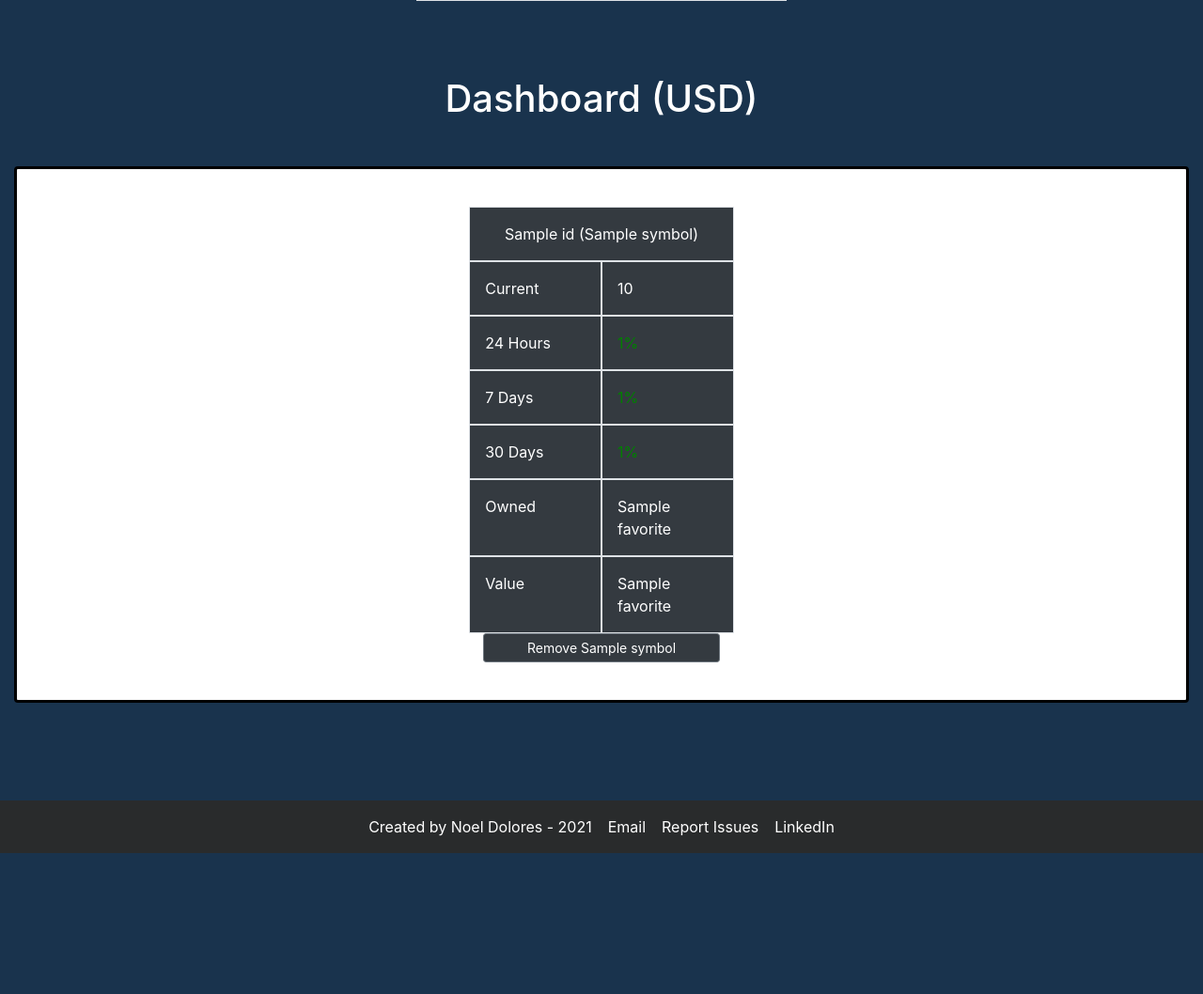
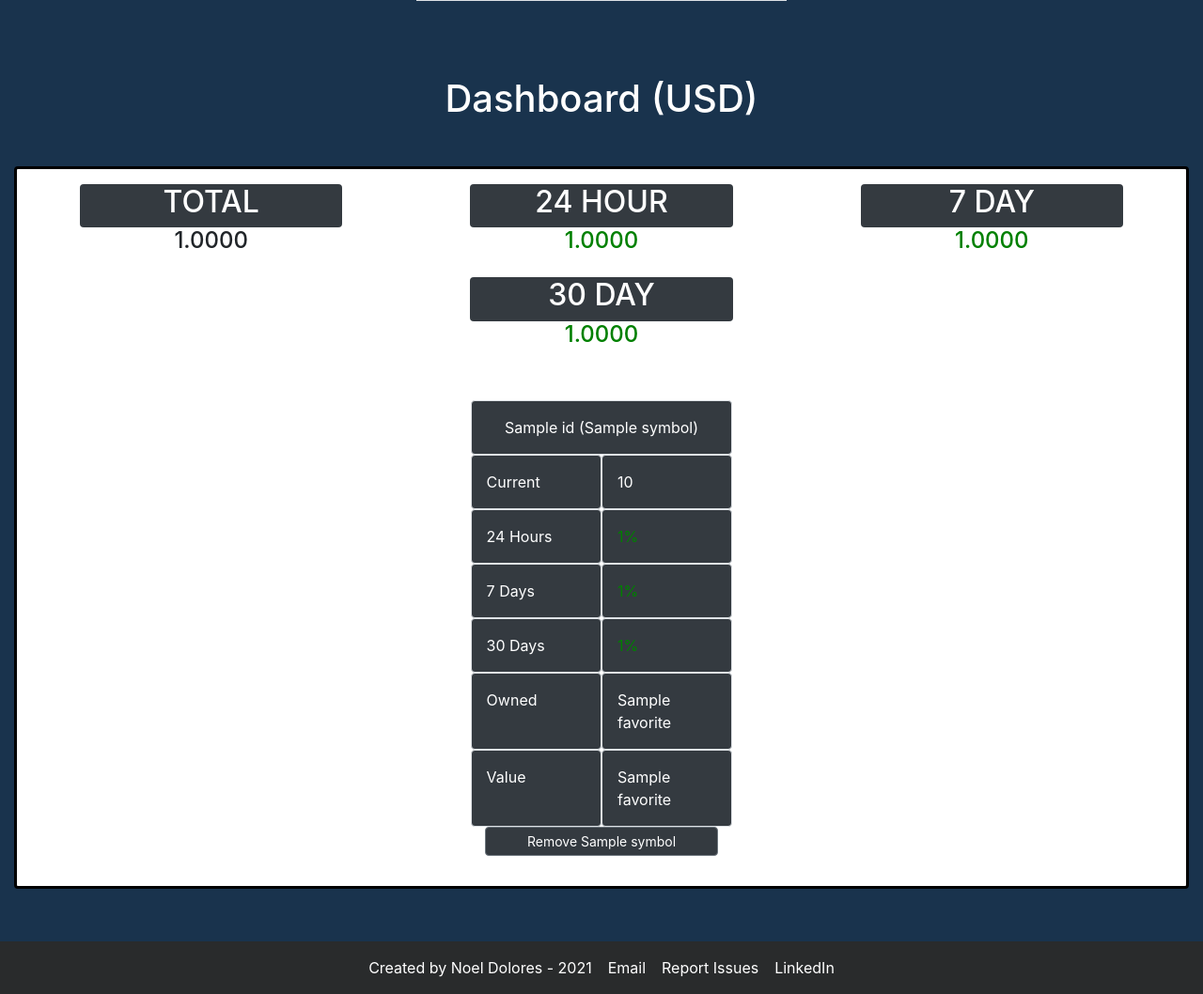
Before and after one commit to noeldolores/crypto_tracker, a Flask app: template website/templates/home.html in a window 1280 px wide. Shown: the part 393-1451 px from the top of the page at 94% size. Before the commit the page ends 1301 px from the top, so only its background shows below. Run offline with Flask 2, Linux system fonts and the light colour scheme; tables that the repository leaves empty hold one stand-in row (values such as "Sample post"); the template is opened without the code that fills it: values that come from a table or form of the project are taken from there, most other values are stand-ins (such as "Sample title", 1, 10 or a date in 2020); parts of the project's set-up code (start-up, migrations or seed data) failed here and were passed over; some libraries are stand-ins or nearby versions.

Commit message:
added tracking

```diff
--- a/website/auth.py
+++ b/website/auth.py
@@ -98,7 +98,8 @@ def signup():
             'netvalue':False
           }
         }
-        new_user = User(email=email, firstName=firstName, password=generate_password_hash(password1, method='sha256'), role="basic", settings=json.dumps(user_settings))
+        new_user = User(email=email, firstName=firstName, password=generate_password_hash(password1, method='sha256'), role="basic",
+                        settings=json.dumps(user_settings), value=0, change24h=0, change7d=0, change30d=0)
         db.session.add(new_user)
         db.session.commit()
         login_user(new_user, remember=True)
--- a/website/cache.py
+++ b/website/cache.py
@@ -19,8 +19,8 @@ def CurrencyCache_Query(query):
 
 
 def CurrencyCache_IdLookup(name=None, symbol=None):
-  coinSymbol_check = CurrencyCache.query.filter_by(coinSymbol=symbol.lower()).first()
-  coinName_check = CurrencyCache.query.filter_by(coinName=name.lower()).first()
+  coinSymbol_check = CurrencyCache.query.filter_by(coinSymbol=str(symbol).lower()).first()
+  coinName_check = CurrencyCache.query.filter_by(coinName=str(name).lower()).first()
 
   if coinSymbol_check:
     return coinSymbol_check
@@ -41,7 +41,7 @@ def CurrencyCache_Update(sql_coin, coin):
     db.session.commit()
     return True
   except Exception as e:
-    print(e)
+    print("CurrencyCache_Update ", e)
     return False
 
 
--- a/website/models.py
+++ b/website/models.py
@@ -14,6 +14,10 @@ class User(db.Model, UserMixin):
   password = db.Column(db.String(150))
   firstName = db.Column(db.String(150))
   settings = db.Column(JSON)
+  value = db.Column(DECIMAL(38,15))
+  change24h = db.Column(DECIMAL(16,4))
+  change7d = db.Column(DECIMAL(16,4))
+  change30d = db.Column(DECIMAL(16,4))
   currencies = db.relationship('Currency', backref=db.backref('user'))
 
   def get_reset_token(self, expires_sec=1800):
--- a/website/templates/home.html
+++ b/website/templates/home.html
@@ -27,30 +27,74 @@ $(document).ready(function(){
   <h1 align="center" class="text-white p-3">Dashboard ({{ settings['displaycurrency'] }})</h1>
   <br />
     {% if favorites != None %}
-    <div class="container-fluid p-2 mb-5 rounded custom-border" style="background-color:#ffffff">
+    <div class="container-fluid rounded custom-border" style="background-color:#ffffff">
+
+
+        <div class="row justify-content-around" style="margin:-1em; margin-bottom:-1em">
+
+          <div class="col-xs-6 col-sm-9 col-md-4 col-lg-5 col-xl-2 col-xxl-1" style="margin-bottom:-1em">
+            <div class="row justify-content-center bg-dark text-white rounded">
+              <h2>TOTAL</h2>
+            </div>
+            <div class="row justify-content-center">
+              <h4>{{ "{:.4f}".format(user.value) }}</h4>
+            </div>
+          </div>
+
+          <div class="col-xs-6 col-sm-9 col-md-4 col-lg-5 col-xl-2 col-xxl-1" style="margin-bottom:-1em">
+            <div class="row justify-content-center bg-dark text-white rounded">
+              <h2>24 HOUR</h2>
+            </div>
+            <div class="row justify-content-center num">
+              <h4>{{ "{:.4f}".format(user.change24h) }}</h4>
+            </div>
+          </div>
+
+          <div class="col-xs-6 col-sm-9 col-md-4 col-lg-5 col-xl-2 col-xxl-1" style="margin-bottom:-1em">
+            <div class="row justify-content-center bg-dark text-white rounded">
+              <h2>7 DAY</h2>
+            </div>
+            <div class="row justify-content-center num">
+              <h4>{{ "{:.4f}".format(user.change7d) }}</h4>
+            </div>
+          </div>
+
+          <div class="col-xs-6 col-sm-9 col-md-4 col-lg-5 col-xl-2 col-xxl-1">
+            <div class="row justify-content-center bg-dark text-white rounded">
+              <h2>30 DAY</h2>
+            </div>
+            <div class="row justify-content-center num">
+              <h4>{{ "{:.4f}".format(user.change30d) }}</h4>
+            </div>
+          </div>
+
+        </div>
+
+
+
       <div class="row justify-content-around">
       {%for i in range(0, favorites|length)%}
         <div class="col-xs-6 col-sm-9 col-md-4 col-lg-5 col-xl-2 col-xxl-1">
 
-          <div class="row p-3 border justify-content-center bg-dark text-white">
+          <div class="row p-3 border justify-content-center bg-dark text-white rounded">
             {{ favorites[i][0]['name'] }} ({{ favorites[i][0]['symbol'] }})
           </div>
 
           <div class="row">
-            <div class="col p-3 border bg-dark text-white">
+            <div class="col p-3 border bg-dark text-white rounded">
             Current
             </div>
-            <div class="col p-3 border bg-dark text-white">
+            <div class="col p-3 border bg-dark text-white rounded">
             {{ favorites[i][0]['price'] }}
             </div>
           </div>
 
           {% if settings['dashboard']['24hours'] %}
           <div class="row">
-            <div class="col p-3 border bg-dark text-white">
+            <div class="col p-3 border bg-dark text-white rounded">
             24 Hours
             </div>
-            <div class="col p-3 border bg-dark num">
+            <div class="col p-3 border bg-dark num rounded">
             {{ favorites[i][0]['percent_change_24h'] }}%
             </div>
           </div>
@@ -58,10 +102,10 @@ $(document).ready(function(){
 
           {% if settings['dashboard']['7days'] %}
           <div class="row">
-            <div class="col p-3 border bg-dark text-white">
+            <div class="col p-3 border bg-dark text-white rounded">
             7 Days
             </div>
-            <div class="col p-3 border bg-dark num">
+            <div class="col p-3 border bg-dark num rounded">
             {{ favorites[i][0]['percent_change_7d'] }}%
             </div>
           </div>
@@ -69,10 +113,10 @@ $(document).ready(function(){
 
           {% if settings['dashboard']['30days'] %}
           <div class="row">
-            <div class="col p-3 border bg-dark text-white">
+            <div class="col p-3 border bg-dark text-white rounded">
             30 Days
             </div>
-            <div class="col p-3 border bg-dark num">
+            <div class="col p-3 border bg-dark num rounded">
             {{ favorites[i][0]['percent_change_30d'] }}%
             </div>
           </div>
@@ -80,10 +124,10 @@ $(document).ready(function(){
 
           {% if settings['dashboard']['quantity'] %}
           <div class="row">
-            <div class="col p-3 border bg-dark text-white">
+            <div class="col p-3 border bg-dark text-white rounded">
             Owned
             </div>
-            <button type="button" class="col p-3 border bg-dark modal-quant text-white text-left" value={{favorites[i][0]['symbol']}},{{i}} data-toggle="modal" href="#exampleModal">
+            <button type="button" class="col p-3 border bg-dark modal-quant text-white text-left rounded" value={{favorites[i][0]['symbol']}},{{i}} data-toggle="modal" href="#exampleModal">
             {{ favorites[i][1] }}
             </button>
           </div>
@@ -91,17 +135,17 @@ $(document).ready(function(){
 
           {% if settings['dashboard']['netvalue'] %}
           <div class="row">
-            <div class="col p-3 border bg-dark text-white">
+            <div class="col p-3 border bg-dark text-white rounded">
             Value
             </div>
-            <div class="col p-3 border bg-dark text-white">
+            <div class="col p-3 border bg-dark text-white rounded">
             {{ favorites[i][2] }}
             </div>
           </div>
           {% endif %}
 
           <form method='POST'>
-            <button type="submit" class="btn btn-secondary btn-sm btn-block bg-dark" value={{ favorites[i][0]['symbol'] }} name='remove_favorite'>Remove {{ favorites[i][0]['symbol'] }}</button>
+            <button type="submit" class="btn btn-secondary btn-sm btn-block bg-dark rounded" value={{ favorites[i][0]['symbol'] }} name='remove_favorite'>Remove {{ favorites[i][0]['symbol'] }}</button>
           </form>
         </div>
       {% endfor %}
```
Also changed, not shown: website/crypto_lookup.py (+96 -46 lines), website/views.py (+58 -9 lines).
